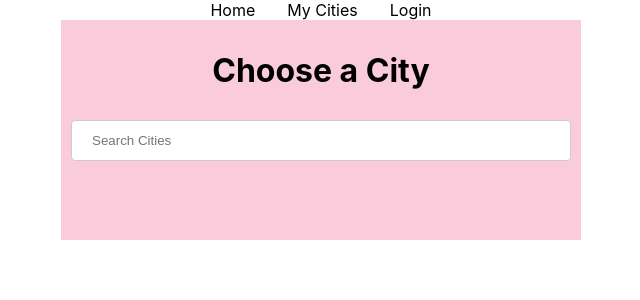
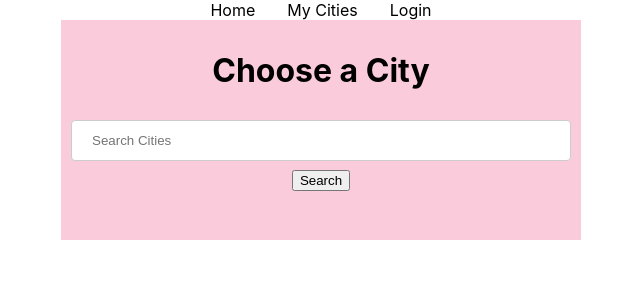
Before and after one commit to SofiaFredriksson/goodmorning-frontend, a React (Create React App) app: page / in a window 1280 px wide. Shown: the top 300 px of the page, without its empty margins (319-959 px from the left). Built offline with nearby package versions, Linux system fonts and the light colour scheme.

Commit message:
refactor

```diff
--- a/src/App.css
+++ b/src/App.css
@@ -36,3 +36,9 @@ li {
   padding: 8px 16px;
   text-decoration: none;
 }
+
+.weather-card{
+  width: 100px;
+  height: 100px;
+  background-color: aquamarine;
+}
--- a/src/App.js
+++ b/src/App.js
@@ -1,17 +1,46 @@
-import React from 'react';
+import React, { Component } from 'react'
 import Nav from './containers/Nav'
 import CitySearchPage from './containers/CitySearchPage'
-
+import WeatherCard from './components/WeatherCard'
 import './App.css';
 
-function App() {
+export default class App extends Component {
+  state = {
+    page: 'home',
+    country: ''
+  }
 
-  return (
-    <div className="App">
-      <Nav/>
-      <CitySearchPage/>
-    </div>
-  );
+  handleSubmit = () => {
+    this.setState({
+      page: 'weather'
+    })
+  }
+
+  handleChange = (event) => {
+    this.setState({
+        country: event.target.value
+    })
 }
 
-export default App;
+  rednerSwitch = () => {
+    switch(this.state.page) {
+      case 'home':
+        return <CitySearchPage handleSubmit={this.handleSubmit} handleChange={this.handleChange}/>;
+      case 'weather':
+        return <WeatherCard/>;
+      default:
+        return null;
+    }
+  }
+  render() {
+    console.log(this.state.page);
+
+    return (
+      <div className="App">
+        <Nav/>
+        { this.rednerSwitch() }
+      </div>
+    );
+  }
+
+}
--- a/src/components/SearchBar.js
+++ b/src/components/SearchBar.js
@@ -1,18 +1,20 @@
 import React from 'react'
+
 
 export default function SearchBar(props) {
 
     return (
         <div className="search-bar">
-            <form
-            onSubmit={props.handleSubmit()}
-            >
+
             <input
             type="text"
             value={props.searchTerm}
             onChange={(event) => props.handleChange(event)}
             placeholder="Search Cities"></input>
-            </form>
+            <button
+            onClick={props.handleSubmit}>
+            Search
+            </button>
         </div>
     )
 }
--- /dev/null
+++ b/src/components/WeatherCard.js
@@ -0,0 +1,9 @@
+import React from 'react'
+
+export default function WeatherCard() {
+    return (
+        <div className="weather-card">
+            hello
+        </div>
+    )
+}
--- a/src/containers/CitySearchPage.js
+++ b/src/containers/CitySearchPage.js
@@ -2,25 +2,23 @@ import React, { Component } from 'react'
 import SearchBar from '../components/SearchBar'
 
 export default class CitySearchPage extends Component {
-    state = {
-        country: '',
-    }
+    // state = {
+    //     country: '',
 
-    handleChange = (event) => {
-        this.setState({
-            country: event.target.value
-        })
-    }
+    // }
 
-    handleSubmit = () => {
-        console.log('hello')
-    }
+    // handleChange = (event) => {
+    //     this.setState({
+    //         country: event.target.value
+    //     })
+    // }
+
     render() {
-        console.log(this.state.country)
+
         return (
             <div className="search-page">
                 <h1>Choose a City</h1>
-                <SearchBar handleChange={this.handleChange} country={this.state.country} handleSubmit={this.handleSubmit}/>
+                <SearchBar handleChange={this.props.handleChange} country={this.props.country} handleSubmit={this.props.handleSubmit}/>
             </div>
         )
     }
```
